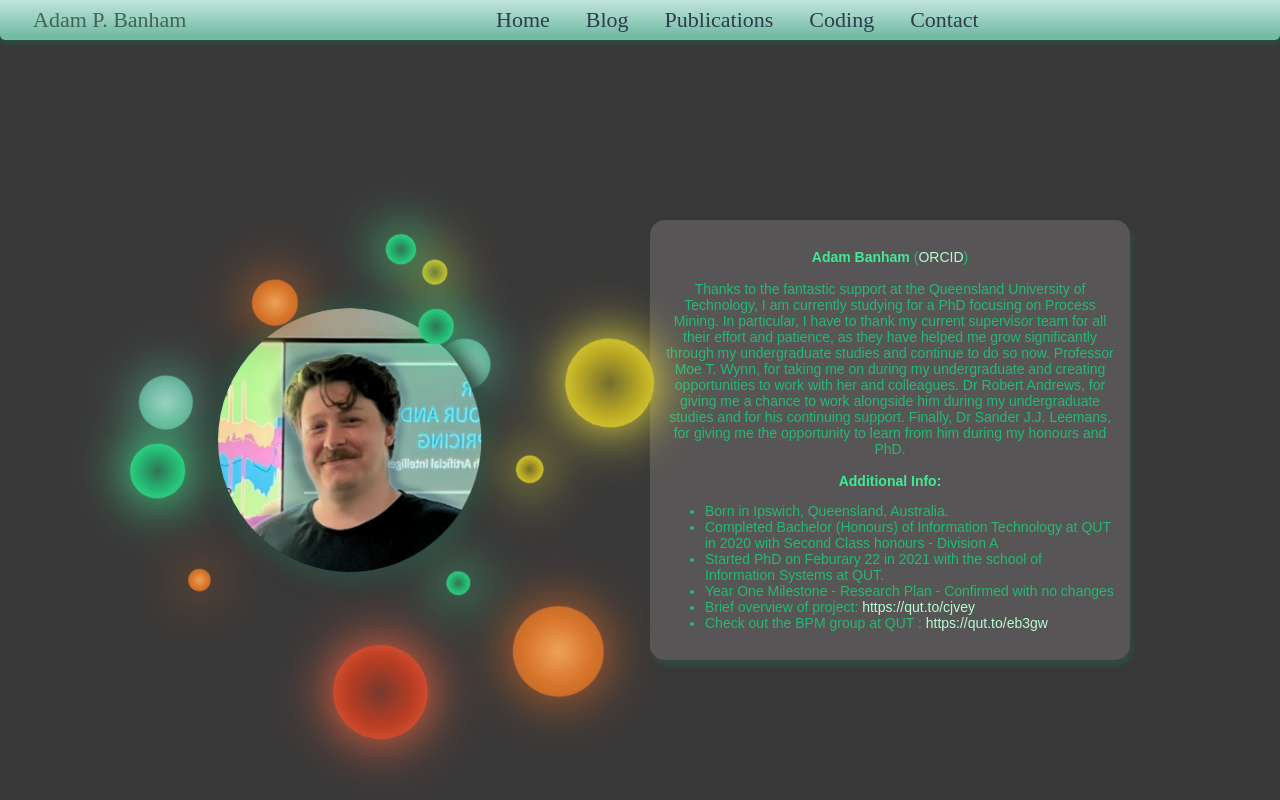
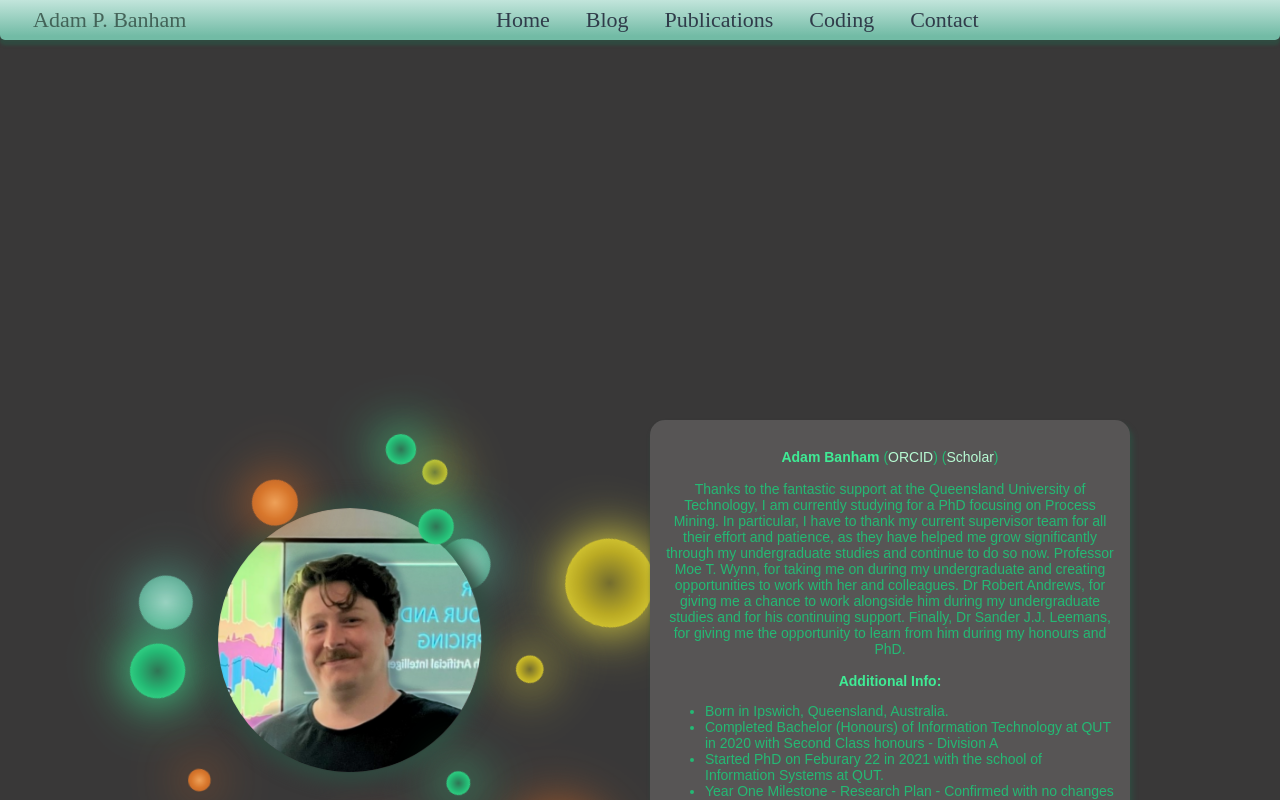
Before and after one commit to AdamBanham/personal-webpage-stack, a Vue app in the folder frontend/: page / in a window 1280 px wide. Shown: the top 800 px of the page. Built offline with nearby package versions, Linux system fonts and the light colour scheme.

Commit message:
added scholar link

```diff
--- a/frontend/src/components/home/home.vue
+++ b/frontend/src/components/home/home.vue
@@ -33,10 +33,15 @@
     </div>
     <div class="right">
       <p>
-        <b> Adam Banham </b> (<a
+        <b> Adam Banham </b>
+        (<a
           href="https://orcid.org/0000-0001-9912-8220"
           target="_blank"
-        >ORCID</a>) <br><br>
+        >ORCID</a>)
+        (<a
+          href="https://scholar.google.com/citations?hl=en&user=IyiPbEAAAAAJ"
+          target="_blank"
+        >Scholar</a>) <br><br>
         Thanks to the fantastic support at the Queensland University of Technology, I am currently studying for a PhD
         focusing on Process Mining. In particular, I have to thank my current supervisor team for all their effort and patience,
         as they have helped me grow significantly through my undergraduate studies and continue to do so now.
@@ -58,7 +63,7 @@
           </li>
           <li>
             Year One Milestone - Research Plan - Confirmed with no changes
-            </li>
+          </li>
           <li>
             Brief overview of project: <a
               href="https://qut.to/cjvey"
@@ -137,6 +142,7 @@ mounted() {
 .home-page
   width: 100%
   height: 100%
+  margin-top: 200px
   display: flex
   justify-content: center
   align-items: center
@@ -147,6 +153,7 @@ mounted() {
     z-index: 50
     transform: scale(.66)
   .right
+    z-index: 100
     margin-left: 100px
     max-width: 450px
     padding: 15px
```
